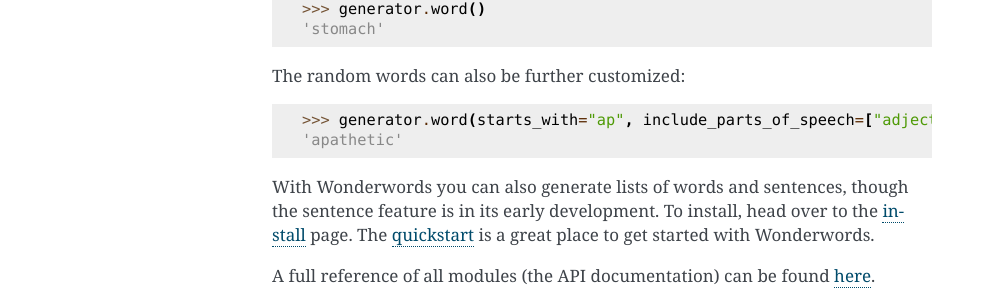
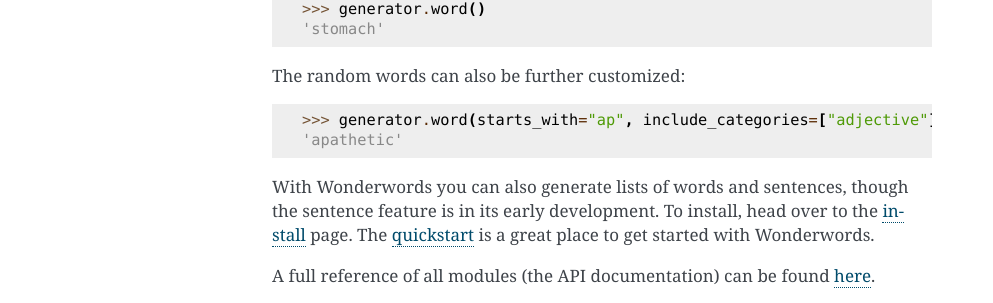
Before and after one commit to mrmaxguns/wonderwordsmodule, a Sphinx documentation site: the page built from docs/index.rst, in a window 1280 px wide. Shown: the part 355-658 px from the top of the page, without its empty margins (148-1141 px from the left). Built offline with Sphinx 7.4.7, drawn with Linux system fonts in a browser that asks for light colours.

Commit message:
docs(fix): fixed outdated code

```diff
--- a/docs/index.rst
+++ b/docs/index.rst
@@ -17,7 +17,7 @@
 
 The random words can also be further customized::
 
-  >>> generator.word(starts_with="ap", include_parts_of_speech=["adjectives"])
+  >>> generator.word(starts_with="ap", include_categories=["adjective"])
   'apathetic'
 
 With Wonderwords you can also generate lists of words and sentences, though
```
